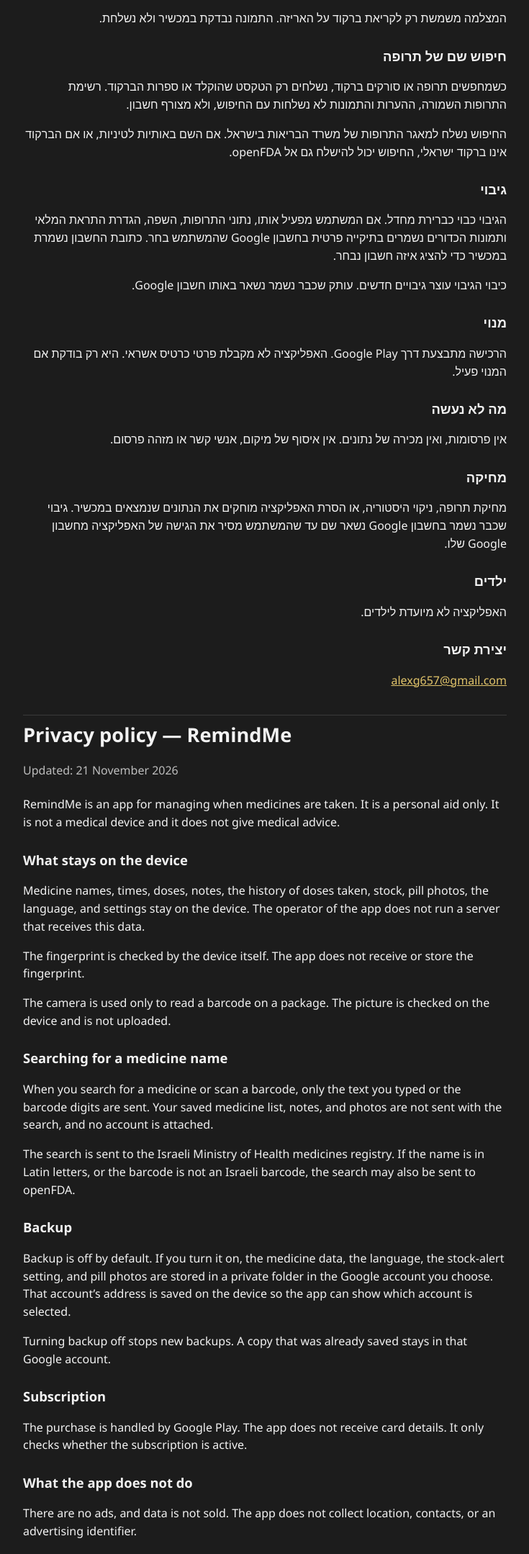
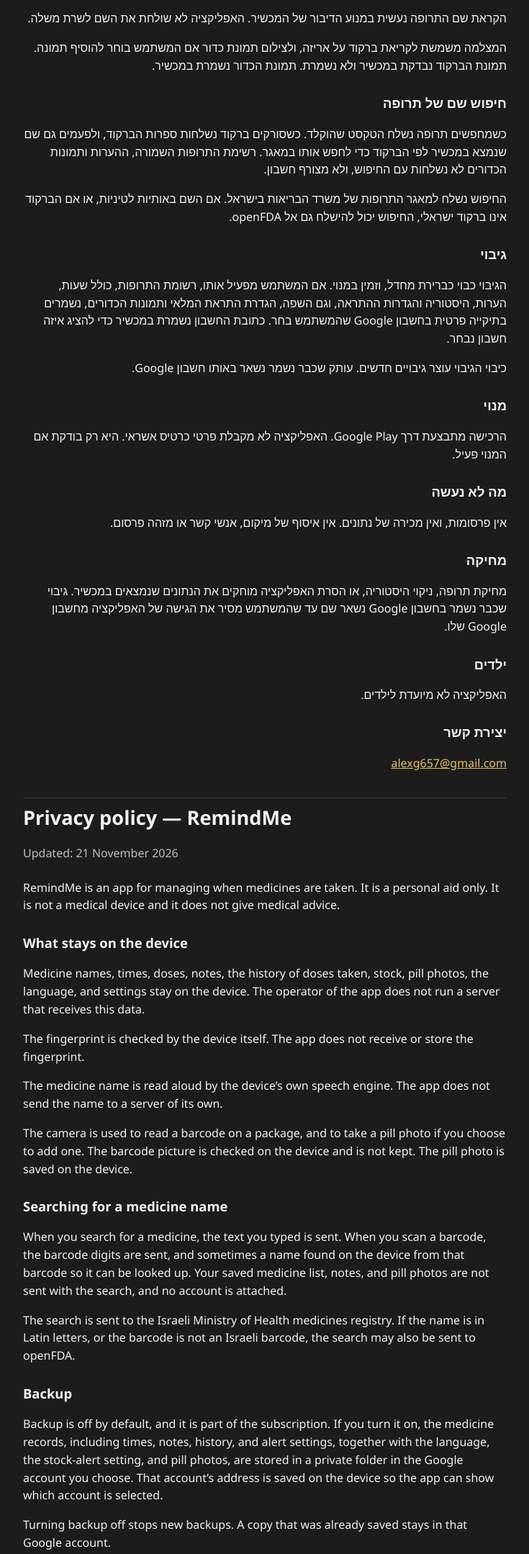
Before and after one commit to alexg657/remindme-privacy, a plain HTML site: page index.html in a window 1280 px wide. Shown: the part 375-2534 px from the top of the page at 72% size, without its empty margins (272-1007 px from the left). Drawn offline with Linux system fonts and the light colour scheme.

Commit message:
Describe the pill photo, the barcode lookup, and what a backup includes.
Co-authored-by: Cursor <cursoragent@cursor.com>

```diff
--- a/index.html
+++ b/index.html
@@ -27,14 +27,15 @@
   <h2>מה נשמר במכשיר</h2>
   <p>שמות התרופות, השעות, המינון, ההערות, היסטוריית הנטילה, המלאי, תמונות הכדורים, השפה וההגדרות נשמרים במכשיר. אין למפעיל האפליקציה שרת משלו שמקבל את הנתונים האלה.</p>
   <p>טביעת האצבע נבדקת על ידי המכשיר עצמו. האפליקציה לא מקבלת את טביעת האצבע ולא שומרת אותה.</p>
-  <p>המצלמה משמשת רק לקריאת ברקוד על האריזה. התמונה נבדקת במכשיר ולא נשלחת.</p>
+  <p>הקראת שם התרופה נעשית במנוע הדיבור של המכשיר. האפליקציה לא שולחת את השם לשרת משלה.</p>
+  <p>המצלמה משמשת לקריאת ברקוד על אריזה, ולצילום תמונת כדור אם המשתמש בוחר להוסיף תמונה. תמונת הברקוד נבדקת במכשיר ולא נשמרת. תמונת הכדור נשמרת במכשיר.</p>
 
   <h2>חיפוש שם של תרופה</h2>
-  <p>כשמחפשים תרופה או סורקים ברקוד, נשלחים רק הטקסט שהוקלד או ספרות הברקוד. רשימת התרופות השמורה, ההערות והתמונות לא נשלחות עם החיפוש, ולא מצורף חשבון.</p>
+  <p>כשמחפשים תרופה נשלח הטקסט שהוקלד. כשסורקים ברקוד נשלחות ספרות הברקוד, ולפעמים גם שם שנמצא במכשיר לפי הברקוד כדי לחפש אותו במאגר. רשימת התרופות השמורה, ההערות ותמונות הכדורים לא נשלחות עם החיפוש, ולא מצורף חשבון.</p>
   <p>החיפוש נשלח למאגר התרופות של משרד הבריאות בישראל. אם השם באותיות לטיניות, או אם הברקוד אינו ברקוד ישראלי, החיפוש יכול להישלח גם אל openFDA.</p>
 
   <h2>גיבוי</h2>
-  <p>הגיבוי כבוי כברירת מחדל. אם המשתמש מפעיל אותו, נתוני התרופות, השפה, הגדרת התראת המלאי ותמונות הכדורים נשמרים בתיקייה פרטית בחשבון Google שהמשתמש בחר. כתובת החשבון נשמרת במכשיר כדי להציג איזה חשבון נבחר.</p>
+  <p>הגיבוי כבוי כברירת מחדל, וזמין במנוי. אם המשתמש מפעיל אותו, רשומת התרופות, כולל שעות, הערות, היסטוריה והגדרות ההתראה, וגם השפה, הגדרת התראת המלאי ותמונות הכדורים, נשמרים בתיקייה פרטית בחשבון Google שהמשתמש בחר. כתובת החשבון נשמרת במכשיר כדי להציג איזה חשבון נבחר.</p>
   <p>כיבוי הגיבוי עוצר גיבויים חדשים. עותק שכבר נשמר נשאר באותו חשבון Google.</p>
 
   <h2>מנוי</h2>
@@ -61,14 +62,15 @@
   <h2>What stays on the device</h2>
   <p>Medicine names, times, doses, notes, the history of doses taken, stock, pill photos, the language, and settings stay on the device. The operator of the app does not run a server that receives this data.</p>
   <p>The fingerprint is checked by the device itself. The app does not receive or store the fingerprint.</p>
-  <p>The camera is used only to read a barcode on a package. The picture is checked on the device and is not uploaded.</p>
+  <p>The medicine name is read aloud by the device’s own speech engine. The app does not send the name to a server of its own.</p>
+  <p>The camera is used to read a barcode on a package, and to take a pill photo if you choose to add one. The barcode picture is checked on the device and is not kept. The pill photo is saved on the device.</p>
 
   <h2>Searching for a medicine name</h2>
-  <p>When you search for a medicine or scan a barcode, only the text you typed or the barcode digits are sent. Your saved medicine list, notes, and photos are not sent with the search, and no account is attached.</p>
+  <p>When you search for a medicine, the text you typed is sent. When you scan a barcode, the barcode digits are sent, and sometimes a name found on the device from that barcode so it can be looked up. Your saved medicine list, notes, and pill photos are not sent with the search, and no account is attached.</p>
   <p>The search is sent to the Israeli Ministry of Health medicines registry. If the name is in Latin letters, or the barcode is not an Israeli barcode, the search may also be sent to openFDA.</p>
 
   <h2>Backup</h2>
-  <p>Backup is off by default. If you turn it on, the medicine data, the language, the stock-alert setting, and pill photos are stored in a private folder in the Google account you choose. That account’s address is saved on the device so the app can show which account is selected.</p>
+  <p>Backup is off by default, and it is part of the subscription. If you turn it on, the medicine records, including times, notes, history, and alert settings, together with the language, the stock-alert setting, and pill photos, are stored in a private folder in the Google account you choose. That account’s address is saved on the device so the app can show which account is selected.</p>
   <p>Turning backup off stops new backups. A copy that was already saved stays in that Google account.</p>
 
   <h2>Subscription</h2>
@@ -95,14 +97,15 @@
   <h2>Что остаётся на устройстве</h2>
   <p>Названия лекарств, время, дозы, заметки, история приёма, запас, фотографии таблеток, язык и настройки хранятся на устройстве. У оператора приложения нет собственного сервера, который получает эти данные.</p>
   <p>Отпечаток проверяет само устройство. Приложение не получает и не сохраняет отпечаток.</p>
-  <p>Камера нужна только чтобы прочитать штрихкод на упаковке. Снимок проверяется на устройстве и не отправляется.</p>
+  <p>Название лекарства произносит речевой движок устройства. Приложение не отправляет название на свой сервер.</p>
+  <p>Камера используется чтобы прочитать штрихкод на упаковке и чтобы сфотографировать таблетку, если пользователь добавляет фото. Снимок штрихкода проверяется на устройстве и не сохраняется. Фотография таблетки сохраняется на устройстве.</p>
 
   <h2>Поиск названия лекарства</h2>
-  <p>При поиске лекарства или сканировании штрихкода отправляются только введённый текст или цифры штрихкода. Сохранённый список лекарств, заметки и фотографии вместе с поиском не отправляются, и аккаунт к запросу не прикладывается.</p>
+  <p>При поиске лекарства отправляется введённый текст. При сканировании штрихкода отправляются его цифры, а иногда и название, найденное на устройстве по штрихкоду, чтобы искать его в реестре. Сохранённый список лекарств, заметки и фотографии таблеток вместе с поиском не отправляются, и аккаунт к запросу не прикладывается.</p>
   <p>Запрос уходит в реестр лекарств Министерства здравоохранения Израиля. Если название на латинице или штрихкод не израильский, запрос может также уйти в openFDA.</p>
 
   <h2>Резервная копия</h2>
-  <p>Копия по умолчанию выключена. Если её включить, данные лекарств, язык, настройка оповещения о запасе и фотографии таблеток сохраняются в частной папке выбранного аккаунта Google. Адрес этого аккаунта сохраняется на устройстве, чтобы было видно, какой аккаунт выбран.</p>
+  <p>Копия по умолчанию выключена и доступна в подписке. Если её включить, записи лекарств, включая время, заметки, историю и настройки оповещения, а также язык, настройка оповещения о запасе и фотографии таблеток сохраняются в частной папке выбранного аккаунта Google. Адрес этого аккаунта сохраняется на устройстве, чтобы было видно, какой аккаунт выбран.</p>
   <p>Выключение копии останавливает новые сохранения. Уже сохранённая копия остаётся в том аккаунте Google.</p>
 
   <h2>Подписка</h2>
```
